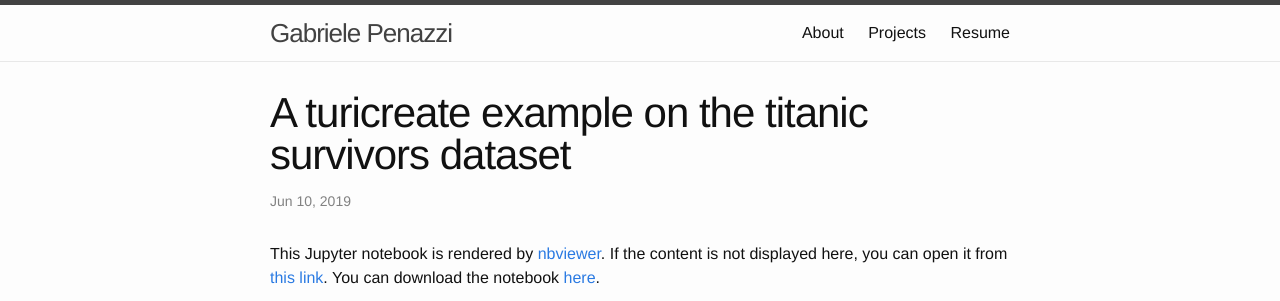
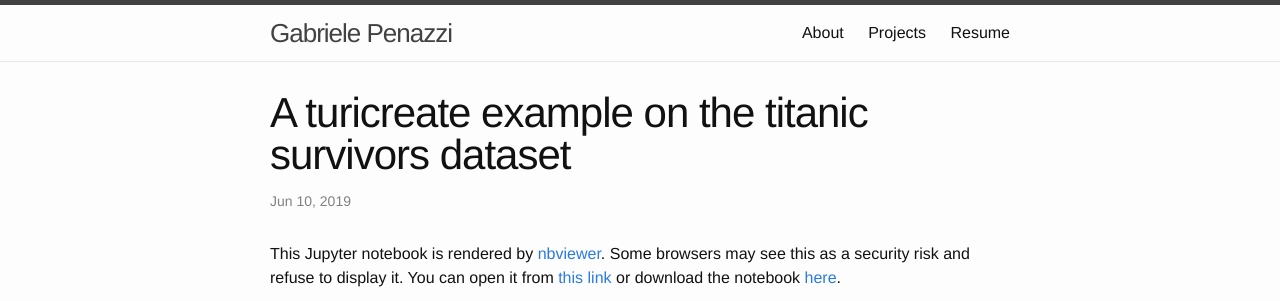
Before and after one commit to gpenazzi/gpenazzi.github.io, a Jekyll site: the page built from _posts/2019-06-10-turicreate-titanic.markdown, in a window 1280 px wide and 900 px high, cut to the strip 0-301 px from the top of the window. Built offline with Jekyll 4.4.1, drawn with Linux system fonts in a browser that asks for light colours.

Commit message:
fixup! Add direct link

```diff
--- a/_posts/2019-06-10-turicreate-titanic.markdown
+++ b/_posts/2019-06-10-turicreate-titanic.markdown
@@ -6,8 +6,7 @@ categories: [python, machine learning]
 tags: [machine learning, turicreate]
 ---
 
-This Jupyter notebook is rendered by [nbviewer](www.nbviewer.jupyter.org). If the content is not displayed here, you can open it from [this link](https://nbviewer.ipython.org/gist/gpenazzi/914da449e19f3fe893efcac0b44dcf8d).
-You can download the notebook [here](https://gist.github.com/gpenazzi/914da449e19f3fe893efcac0b44dcf8d).
+This Jupyter notebook is rendered by [nbviewer](www.nbviewer.jupyter.org). Some browsers may see this as a security risk and refuse to display it. You can open it from [this link](https://nbviewer.ipython.org/gist/gpenazzi/914da449e19f3fe893efcac0b44dcf8d) or download the notebook [here](https://gist.github.com/gpenazzi/914da449e19f3fe893efcac0b44dcf8d).
 
 <p style="text-align:left">
 <iframe src="https://nbviewer.ipython.org/gist/gpenazzi/914da449e19f3fe893efcac0b44dcf8d" frameborder="0" width="100%" scrolling="no" seamless="seamless" height="15000px" > </iframe>
```
